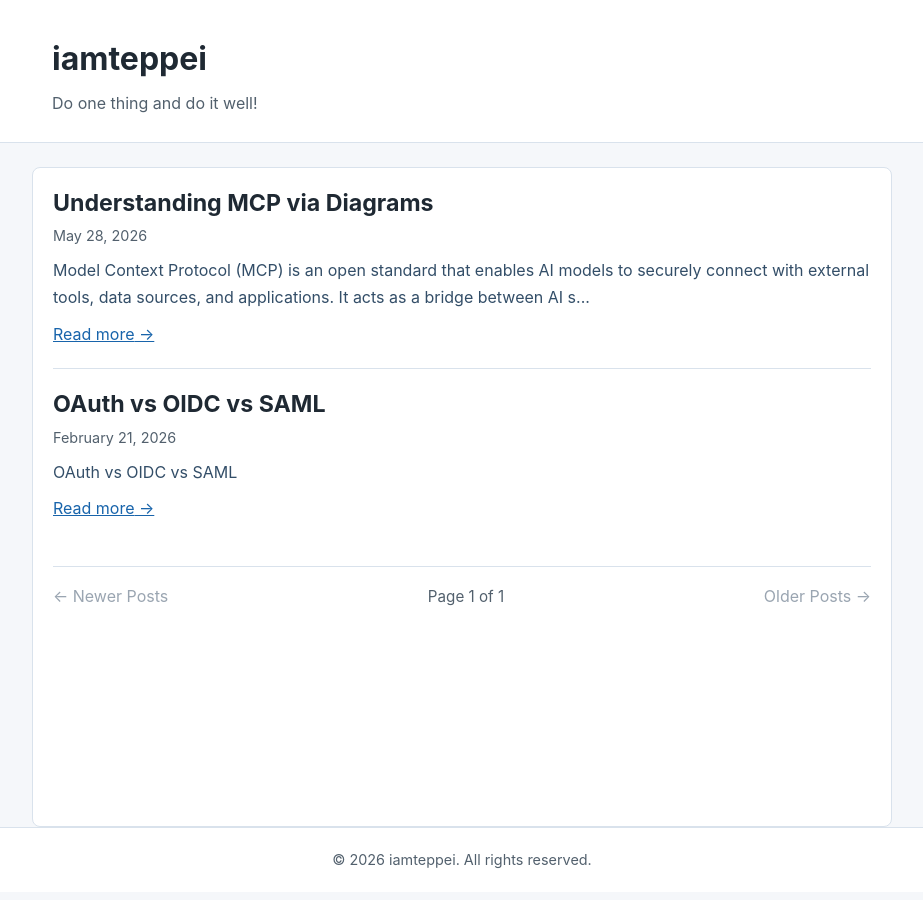
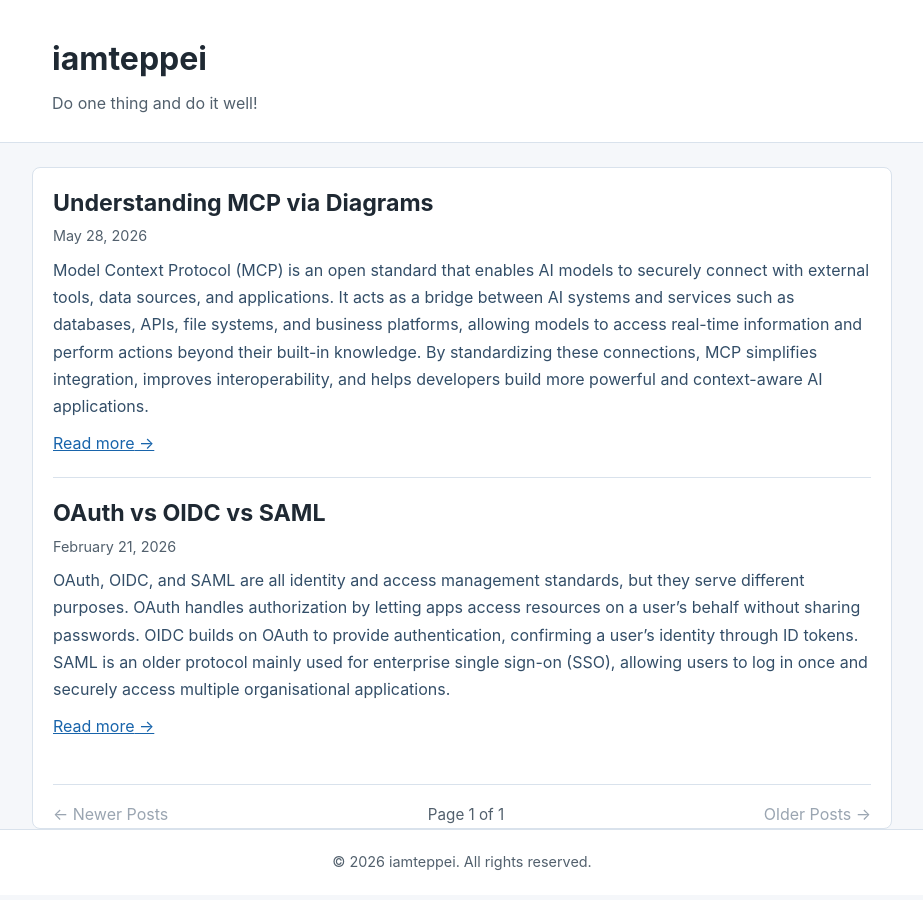
Before and after one commit to iamteppei/iamteppei.github.io, a Jekyll site: the page built from index.html, in a window 1280 px wide. Shown: the whole page, without its empty margins (178-1101 px from the left). Built offline with Jekyll 4.4.1, drawn with Linux system fonts in a browser that asks for light colours; the list of posts is cut into pages by our own code.

Commit message:
docs(blog): add new posts and update config
- Added two blog posts: OAuth vs OIDC vs SAML and MCP diagrams

- Updated _config.yml with new tags and navigation settings

- Adjusted index.html to link new posts and update layout

```diff
--- a/_config.yml
+++ b/_config.yml
@@ -35,3 +35,5 @@ exclude:
   - Gemfile.lock
   - vendor
   - _posts/POST_ORGANIZATION_GUIDE.md
+
+excerpt_separator: "<!--more-->"
--- a/_posts/2026/05/27/2026-05-27-oauth-vs-oidc-vs-saml.md
+++ b/_posts/2026/05/27/2026-05-27-oauth-vs-oidc-vs-saml.md
@@ -3,7 +3,12 @@ layout: post
 title: "OAuth vs OIDC vs SAML"
 date: 2026-02-21 10:00:00 +0000
 mermaid: true
+categories: OAuth Authentication
 ---
+
+OAuth, OIDC, and SAML are all identity and access management standards, but they serve different purposes. OAuth handles authorization by letting apps access resources on a user’s behalf without sharing passwords. OIDC builds on OAuth to provide authentication, confirming a user’s identity through ID tokens. SAML is an older protocol mainly used for enterprise single sign-on (SSO), allowing users to log in once and securely access multiple organisational applications.
+
+<!--more-->
 
 # OAuth vs OIDC vs SAML
 
--- a/_posts/2026/05/28/2026-05-28-understanding-mcp-via-diagrams.md
+++ b/_posts/2026/05/28/2026-05-28-understanding-mcp-via-diagrams.md
@@ -3,9 +3,12 @@ layout: post
 title: "Understanding MCP via Diagrams"
 date: 2026-05-28 22:18:40 +1200
 mermaid: true
+categories: AI
 ---
 
 Model Context Protocol (MCP) is an open standard that enables AI models to securely connect with external tools, data sources, and applications. It acts as a bridge between AI systems and services such as databases, APIs, file systems, and business platforms, allowing models to access real-time information and perform actions beyond their built-in knowledge. By standardizing these connections, MCP simplifies integration, improves interoperability, and helps developers build more powerful and context-aware AI applications.
+
+<!--more-->
 
 ## High-Level MCP Architecture
 
--- a/index.html
+++ b/index.html
@@ -19,7 +19,7 @@ title: Home
       <p class="blog-meta">
         <time datetime="{{ post.date | date_to_xmlschema }}">{{ post.date | date: "%B %d, %Y" }}</time>
       </p>
-      <p class="blog-excerpt">{{ post.excerpt | strip_html | truncate: excerpt_length }}</p>
+      <p class="blog-excerpt">{{ post.excerpt | strip_html }}</p>
       <a href="{{ post.url | relative_url }}" class="read-more">Read more<span class="visually-hidden"> about {{ post.title }}</span> &rarr;</a>
     </li>
     {% endfor %}
```
